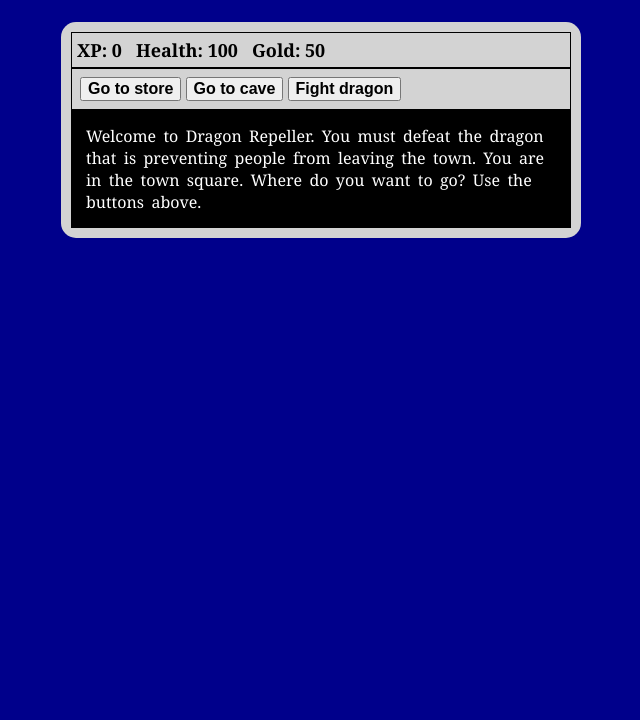
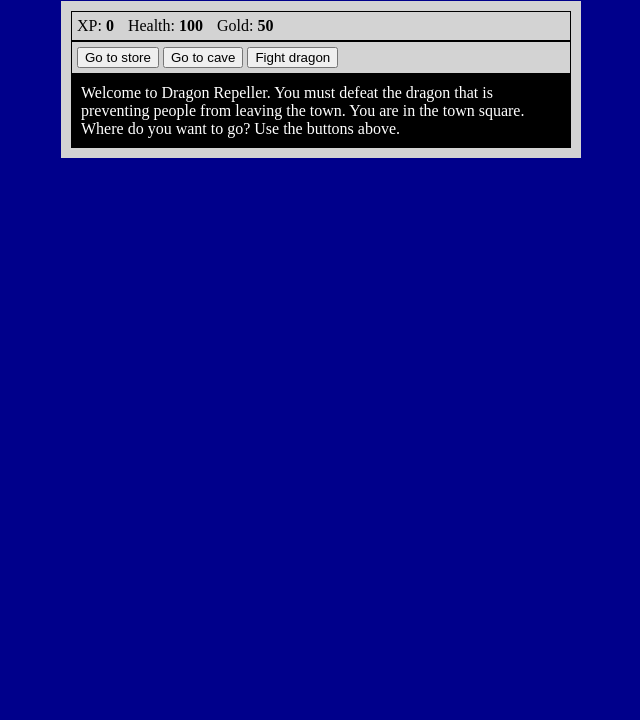
Before and after one commit to AVidhanR/Dragon-Repeller, a plain HTML site: page index.html in a window 1280 px wide. Shown: the part 80-800 px from the top of the page, without its empty margins (319-959 px from the left). Drawn offline with Linux system fonts and the light colour scheme.

Commit message:
Update style.css

```diff
--- a/style.css
+++ b/style.css
@@ -1,21 +1,12 @@
 body {
   background-color: darkblue;
-  font-family: Georgia, "Times New Roman", Times, serif;
 }
-
-.nowrap {
-  white-space: nowrap;
-}
-
-.center {
-  text-align: center;
-  color: white;
-}
+.nowrap { white-space: nowrap; }
+.center { text-align: center; color: white; }
 #text {
   background-color: black;
   color: white;
-  padding: 15px;
-  word-spacing: 0.2em;
+  padding: 10px;
 }
 
 #game {
@@ -25,13 +16,11 @@ body {
   color: white;
   margin: 0 auto;
   padding: 10px;
-  border-radius: 15px;
-  margin-top: 3%;
 }
 
 #controls {
   border: 1px black solid;
-  padding: 8px;
+  padding: 5px;
 }
 
 #stats {
@@ -50,13 +39,4 @@ body {
 
 .stat {
   padding-right: 10px;
-  font-size: large;
-  font-weight: bolder;
 }
-
-#button1,
-#button2,
-#button3 {
-  font-size: medium;
-  font-weight: bold;
-}
```
